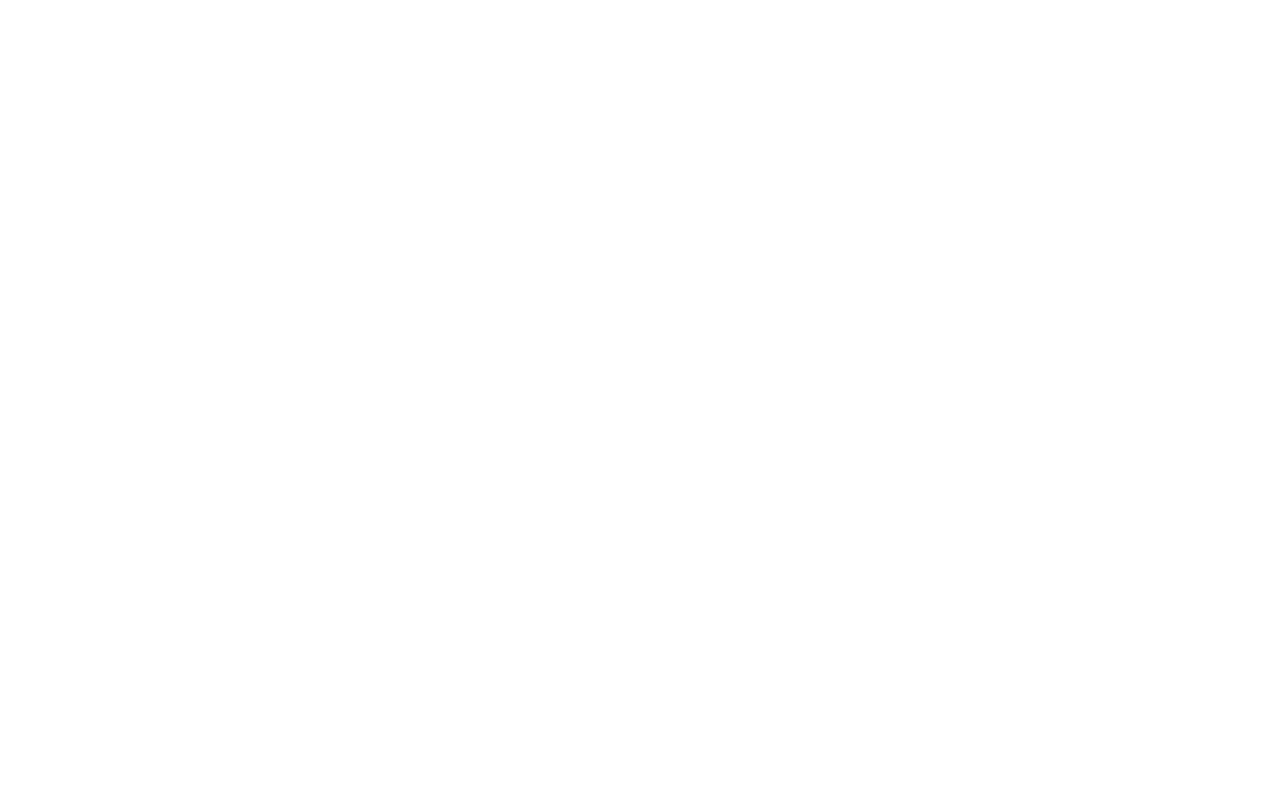
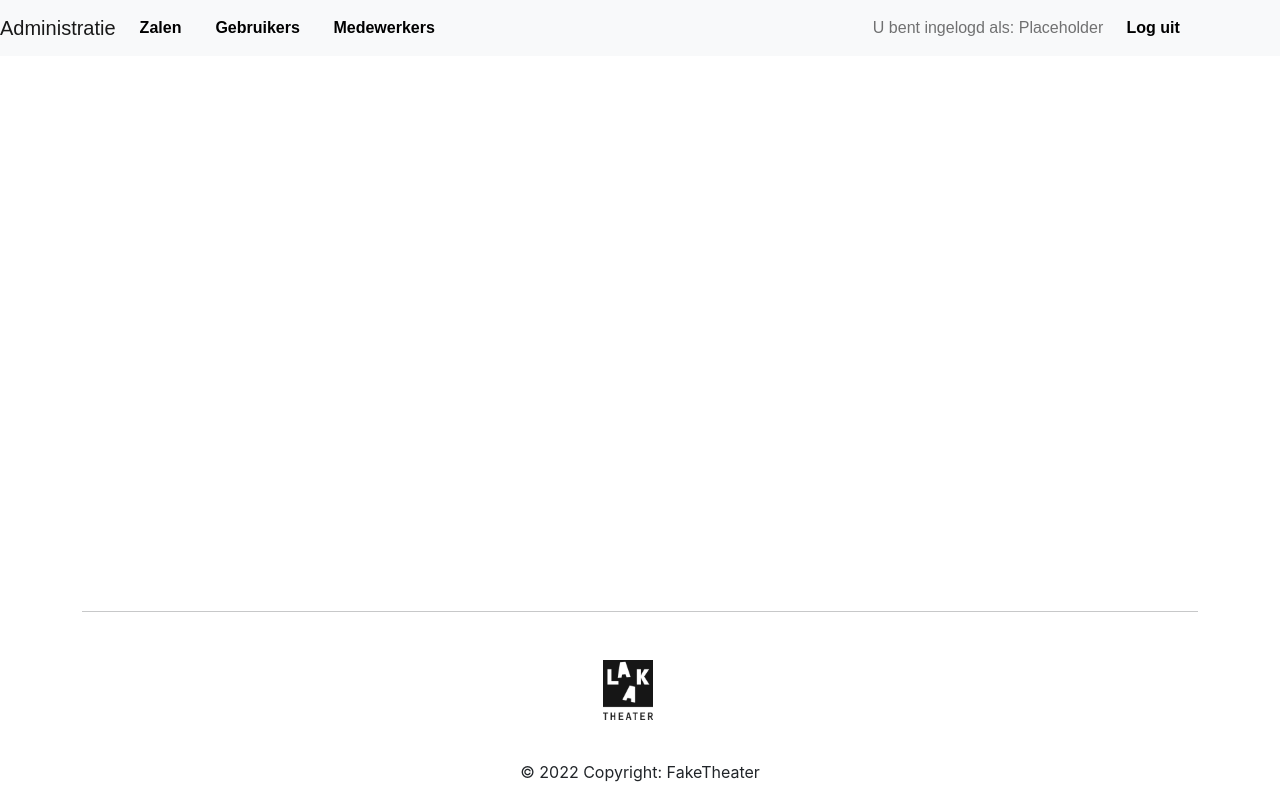
Before and after one commit to Pjoess/WDPR-Laak-theater, a React (Create React App) app: page /admin/zalen in a window 1280 px wide. Before the commit this address had no page. Built offline with nearby package versions, Linux system fonts and the light colour scheme.

Commit message:
Correct navigation bar ( excluding the logged in message ) and their respective links

```diff
--- a/src/App.js
+++ b/src/App.js
@@ -13,6 +13,9 @@
 import CardContainerBands from "./pages/employee/bands"
 import LogoutPage from "./pages/logout/logout-page"
 import AdminPage from "./admin-pages/admin-page";
+import RoomManagement from "./admin-pages/room-management";
+import UserManagement from "./admin-pages/user-management";
+import EmployeeManagement from "./admin-pages/employee-management";
 
 
 function App() {
@@ -37,6 +40,9 @@
         <Route path="bands" element={<CardContainerBands/>}/>
         {/* Admin section */}
         <Route path="admin" element={<AdminPage/>}/>
+        <Route path="admin/zalen" element={<RoomManagement/>}/>
+        <Route path="admin/gebruikers" element={<UserManagement/>}/>
+        <Route path="admin/medewerkers" element={<EmployeeManagement/>}/>
       </Routes>
     </div>
   )
--- a/src/components/footer/minimal-footer.js
+++ b/src/components/footer/minimal-footer.js
@@ -9,8 +9,8 @@
                     <div className="container">
                         <hr className="my-5" />
                         <section className="text-center mb-4">
-                            <a href="/admin" className=" me-4" alt="home link logo theater laak">
-                                <img src="images/logo.png" alt="Logo Theater Laak"/>
+                            <a href="admin" className=" me-4" alt="home link logo theater laak">
+                                <img src="../images/logo.png" alt="Logo Theater Laak"/>
                             </a>
                         </section>
                     </div>
--- a/src/components/navigation-bar/admin-navigation-bar.js
+++ b/src/components/navigation-bar/admin-navigation-bar.js
@@ -5,13 +5,13 @@
 function AdminNavigationbar() {
     return (
         <Navbar bg="light" expand="lg">
-            <Navbar.Brand href="admin">Administratie</Navbar.Brand>
+            <Navbar.Brand href="/admin">Administratie</Navbar.Brand>
             <Navbar.Toggle aria-controls="basic-navbar-nav" />
             <Navbar.Collapse id="basic-navbar-nav">
                 <Nav className="mr-auto">
-                    <Link to="zalen" className="nav-link">Zalen</Link>
-                    <Link to="gebruikers" className="nav-link">Gebruikers</Link>
-                    <Link to="medewerkers" className="nav-link">Medewerkers</Link>
+                    <Link to="/admin/zalen" className="nav-link">Zalen</Link>
+                    <Link to="/admin/gebruikers" className="nav-link">Gebruikers</Link>
+                    <Link to="/admin/medewerkers" className="nav-link">Medewerkers</Link>
                 </Nav>
             </Navbar.Collapse>
             <Navbar.Text id="currentuser" className="text-right">
```
